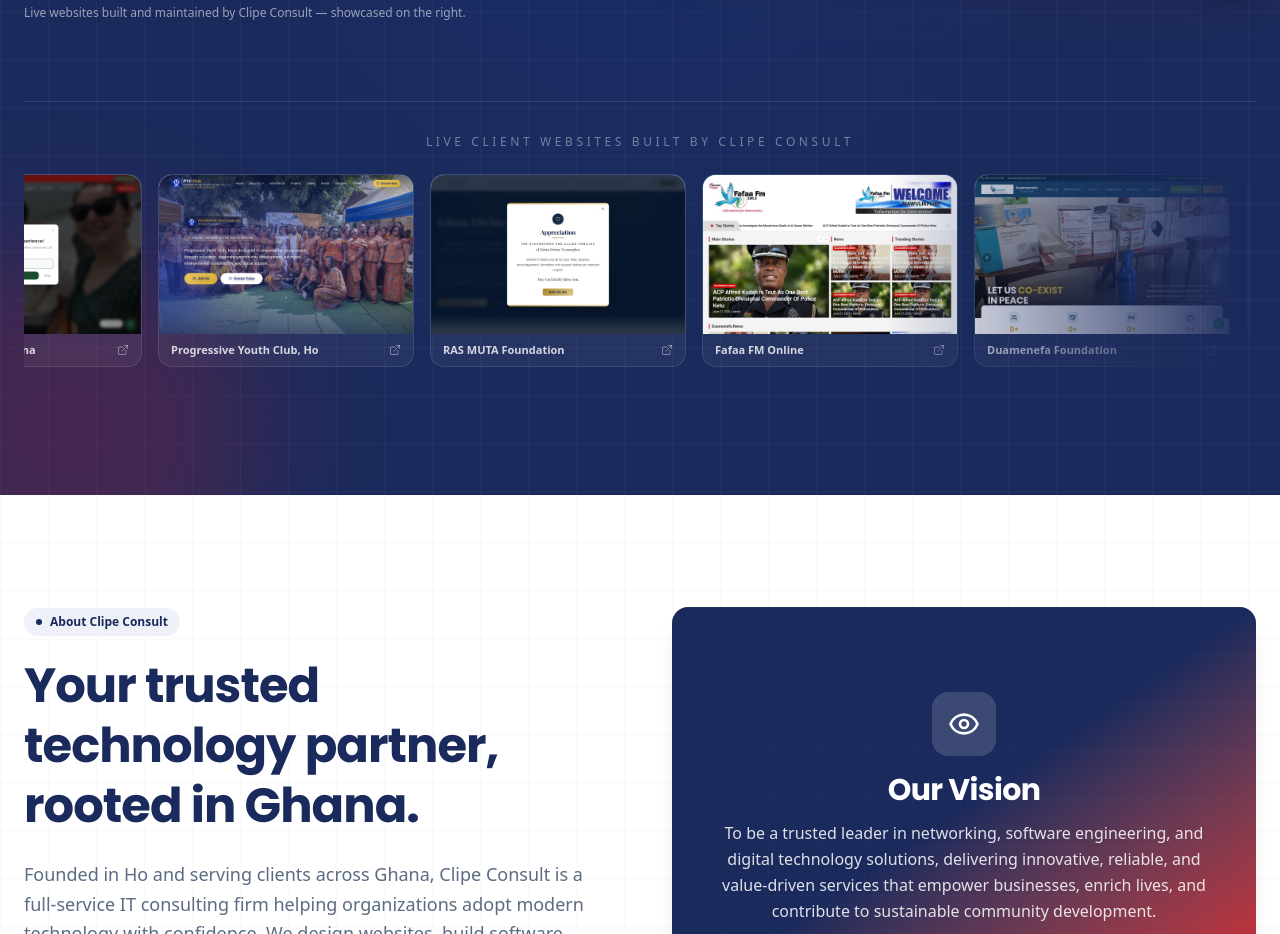
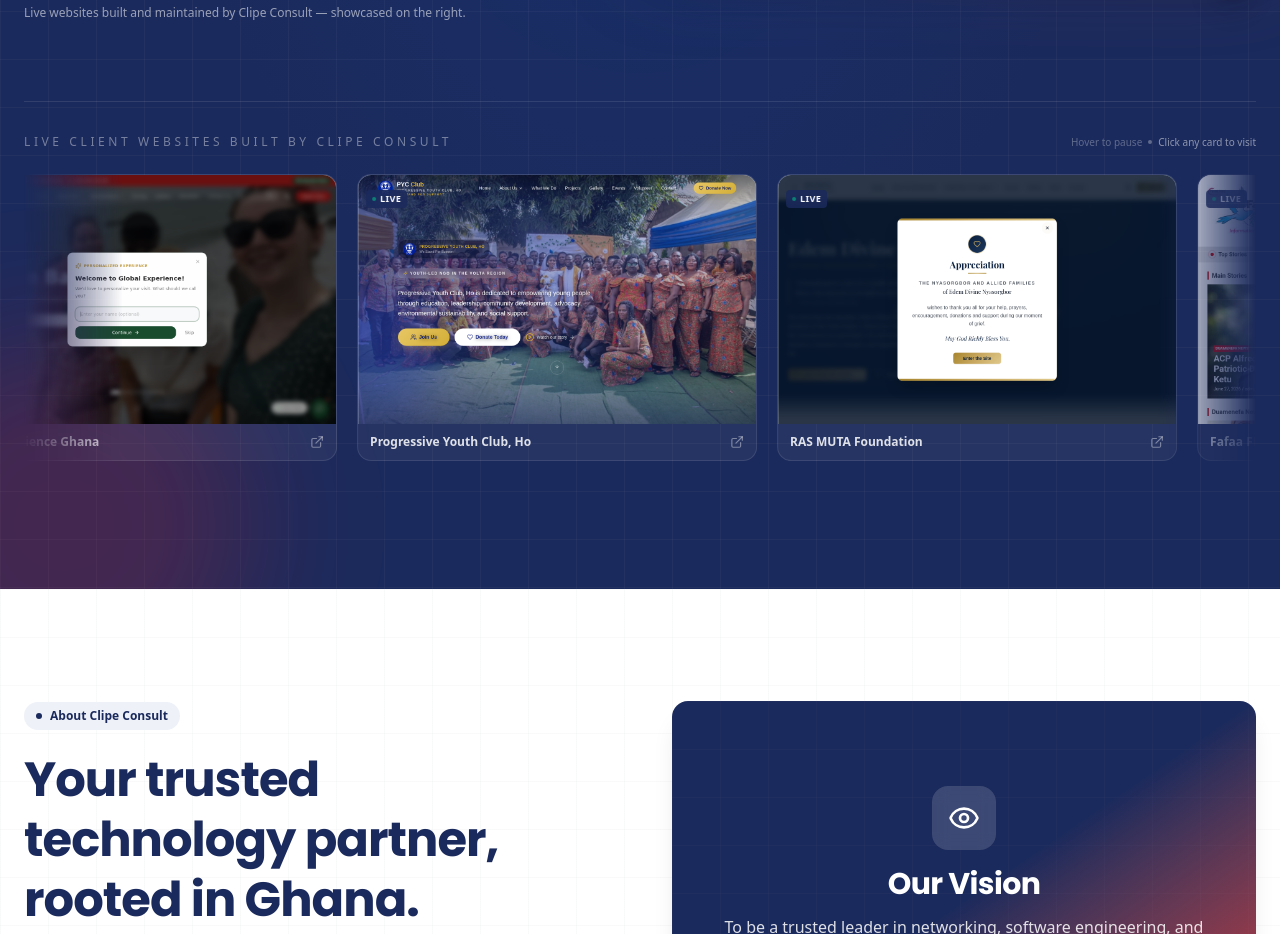
Before and after one commit to lilromeo2290/ClipeConsult, a Next.js app: page / in a window 1280 px wide. Shown: the part 782-1716 px from the top of the page. Built offline with nearby package versions, Linux system fonts and the light colour scheme.

Commit message:
auto: 2026-07-28 23:20:25 UTC — 2 file(s) changed (src/app/globals.css,src/components/site/hero.tsx)

```diff
--- a/src/app/globals.css
+++ b/src/app/globals.css
@@ -202,7 +202,8 @@
     box-shadow: 0 20px 50px -12px rgba(11, 31, 58, 0.45);
   }
   .mask-fade-r {
-    mask-image: linear-gradient(to right, black 70%, transparent 100%);
+    mask-image: linear-gradient(to right, transparent, black 8%, black 92%, transparent);
+    -webkit-mask-image: linear-gradient(to right, transparent, black 8%, black 92%, transparent);
   }
 }
 
@@ -222,13 +223,16 @@
   background: #1B2A5C;
 }
 
-/* Marquee animation */
+/* Marquee animation — slow enough to read site names */
 @keyframes marquee {
   from { transform: translateX(0); }
   to { transform: translateX(-50%); }
 }
 .animate-marquee {
-  animation: marquee 32s linear infinite;
+  animation: marquee 40s linear infinite;
+}
+.animate-marquee:hover {
+  animation-play-state: paused;
 }
 
 /* Subtle pulse for live indicator */
--- a/src/components/site/hero.tsx
+++ b/src/components/site/hero.tsx
@@ -225,41 +225,63 @@
           </div>
         </div>
 
-        {/* Scrolling marquee of all client thumbnails */}
+        {/* Scrolling marquee of all client thumbnails — full width, 3 visible at a time */}
         <motion.div
           initial={{ opacity: 0, y: 20 }}
           animate={{ opacity: 1, y: 0 }}
           transition={{ duration: 0.6, delay: 0.6 }}
           className="mt-16 lg:mt-20 pt-8 border-t border-white/10"
         >
-          <p className="text-center text-xs uppercase tracking-[0.3em] text-white/40 mb-6">
-            Live client websites built by Clipe Consult
-          </p>
+          <div className="flex items-center justify-between mb-6 gap-4">
+            <p className="text-xs uppercase tracking-[0.3em] text-white/40">
+              Live client websites built by Clipe Consult
+            </p>
+            <p className="text-[10px] text-white/30 hidden sm:flex items-center gap-1.5">
+              <span className="hidden md:inline">Hover to pause</span>
+              <span className="h-1 w-1 rounded-full bg-white/30 hidden md:inline" />
+              <span className="text-white/50">Click any card to visit</span>
+            </p>
+          </div>
           <div className="relative overflow-hidden mask-fade-r">
-            {/* Duplicate the array so the marquee loops seamlessly */}
-            <div className="flex gap-4 animate-marquee w-max">
+            {/* Duplicate the array so the marquee loops seamlessly.
+                Card width is set so exactly 3 fit comfortably on desktop. */}
+            <div className="flex gap-5 animate-marquee w-max">
               {[...showcases, ...showcases].map((s, i) => (
                 <a
                   key={`${s.url}-${i}`}
                   href={s.url}
                   target="_blank"
                   rel="noopener noreferrer"
-                  className="group flex-shrink-0 w-64 rounded-xl overflow-hidden border border-white/10 bg-white/5 hover:border-[#E31E24]/50 transition-colors"
+                  className="group flex-shrink-0 w-[clamp(260px,calc((100vw-5rem)/3),400px)] rounded-xl overflow-hidden border border-white/10 bg-white/5 hover:border-[#E31E24]/50 hover:shadow-xl transition-all"
                   aria-label={`Visit ${s.name} — opens in new tab`}
                 >
-                  <div className="aspect-[16/10] bg-slate-200 overflow-hidden">
+                  <div className="aspect-[16/10] bg-slate-200 overflow-hidden relative">
                     <img
                       src={s.screenshot}
                       alt={`Screenshot of ${s.name}`}
                       className="h-full w-full object-cover object-top group-hover:scale-105 transition-transform duration-500"
                       loading="lazy"
                     />
+                    {/* Hover overlay */}
+                    <div className="absolute inset-0 bg-[#1B2A5C]/50 opacity-0 group-hover:opacity-100 transition-opacity flex items-center justify-center">
+                      <span className="inline-flex items-center gap-1.5 px-3 py-1.5 rounded-full bg-white text-[#1B2A5C] text-xs font-bold shadow-lg">
+                        <ExternalLink className="h-3 w-3" />
+                        Visit Live Site
+                      </span>
+                    </div>
+                    {/* Live badge */}
+                    <div className="absolute top-2 left-2">
+                      <span className="inline-flex items-center gap-1 px-1.5 py-0.5 rounded bg-[#1B2A5C]/85 backdrop-blur-sm text-[9px] font-bold uppercase tracking-wider text-white">
+                        <span className="h-1 w-1 rounded-full bg-emerald-400 animate-pulse" />
+                        Live
+                      </span>
+                    </div>
                   </div>
-                  <div className="px-3 py-2 flex items-center justify-between gap-2">
-                    <span className="text-[11px] font-semibold text-white/80 truncate">
+                  <div className="px-3 py-2.5 flex items-center justify-between gap-2">
+                    <span className="text-xs font-semibold text-white/85 truncate">
                       {s.name}
                     </span>
-                    <ExternalLink className="h-3 w-3 text-white/40 group-hover:text-[#E31E24] transition-colors flex-shrink-0" />
+                    <ExternalLink className="h-3.5 w-3.5 text-white/40 group-hover:text-[#E31E24] transition-colors flex-shrink-0" />
                   </div>
                 </a>
               ))}
```
